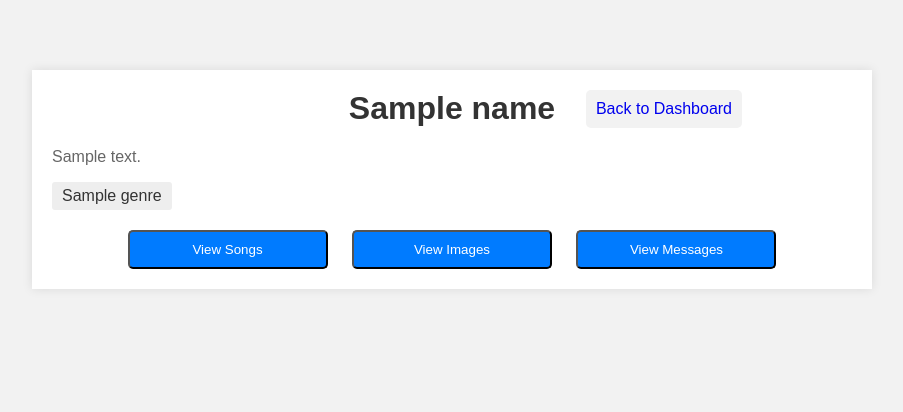
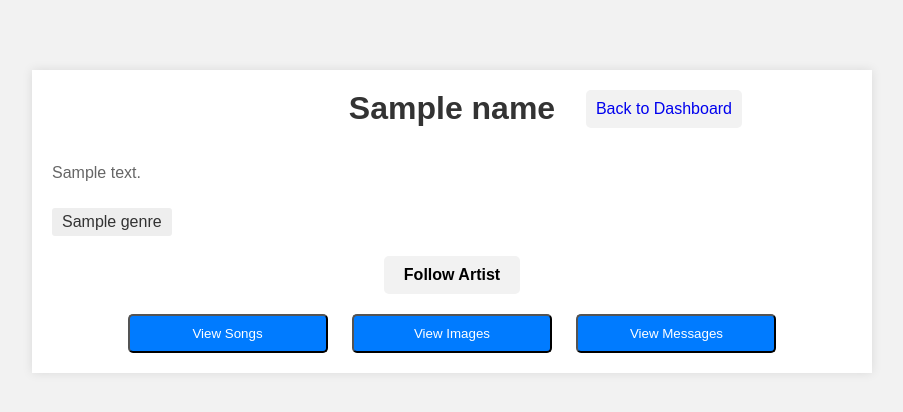
Before and after one commit to haydenroberts130/Music, a Flask app: template templates/artist.html in a window 1280 px wide. Shown: the top 412 px of the page, without its empty margins (188-1091 px from the left). Run offline with Flask 3, Linux system fonts and the light colour scheme; the template is opened without the code that fills it: most values are stand-ins (such as "Sample title", 1, 10 or a date in 2020).

Commit message:
follow/unfollow button

```diff
--- a/app.py
+++ b/app.py
@@ -110,7 +110,15 @@ def artist(name):
         artist_docs = artist_ref.stream()
         for doc in artist_docs:
             artist = doc.to_dict()
-            return render_template('artist.html', name=artist['name'], description=artist['description'], genres=artist['genres'], current_user=current_user.id, email=artist['email'])
+            current_user_id = current_user.id
+            fan_ref = db.collection('fans').where('email', '==', current_user_id).limit(1).get()
+            current_user_following = False
+            if len(fan_ref) > 0:
+                fan_doc = fan_ref[0].to_dict()
+                if 'following' in fan_doc:
+                     if artist['email'] in fan_doc['following']:
+                        current_user_following = True
+            return render_template('artist.html', name=artist['name'], description=artist['description'], genres=artist['genres'], current_user=current_user.id, email=artist['email'], current_user_following = current_user_following)
     return render_template('dash.html')
 
 def create_bucket_if_not_exists(bucket_name):
@@ -247,5 +255,43 @@ def view_messages(name):
                 messages.extend(artist_messages)
     return render_template('view_messages.html', messages=messages, name=name)
 
+@app.route('/follow_artist', methods=['POST'])
+def follow_artist():
+    email = request.form.get('email')
+    current_user_id = request.form.get('current_user')
+    artist_ref = db.collection('artists').where('email', '==', email).limit(1).get()
+    if len(artist_ref) > 0:
+        artist_doc = artist_ref[0].reference
+        artist_doc.update({
+            'followers': firestore.ArrayUnion([current_user_id])
+        })
+
+    fan_ref = db.collection('fans').where('email', '==', current_user_id).limit(1).get()
+    if len(fan_ref) > 0:
+        fan_doc = fan_ref[0].reference
+        fan_doc.update({
+            'following': firestore.ArrayUnion([email])
+        })
+    return redirect('/dash')
+
+@app.route('/unfollow_artist', methods=['POST'])
+def unfollow_artist():
+    email = request.form.get('email')
+    current_user_id = request.form.get('current_user')
+    artist_ref = db.collection('artists').where('email', '==', email).limit(1).get()
+    if len(artist_ref) > 0:
+        artist_doc = artist_ref[0].reference
+        artist_doc.update({
+            'followers': firestore.ArrayRemove([current_user_id])
+        })
+
+    fan_ref = db.collection('fans').where('email', '==', current_user_id).limit(1).get()
+    if len(fan_ref) > 0:
+        fan_doc_ref = fan_ref[0].reference
+        fan_doc_ref.update({
+            'following': firestore.ArrayRemove([email])
+        })
+    return redirect('/dash')
+
 if __name__ == "__main__":
     app.run(port=5001, debug=True)
--- a/templates/artist.html
+++ b/templates/artist.html
@@ -17,6 +17,9 @@
             padding: 20px;
             background-color: white;
             box-shadow: 0px 0px 10px rgba(0, 0, 0, 0.1);
+            display: flex;
+            flex-direction: column;
+            align-items: left;
         }
 
         h1 {
@@ -109,6 +112,45 @@
         .styled-button:hover {
             background-color: #0056b3;
         }
+
+        .follow-artist-section {
+            margin-top: 20px;
+            text-align: center;
+        }
+
+        .follow-artist-button {
+            padding: 10px 20px;
+            background-color: #f2f2f2;
+            color: #000;
+            border: none;
+            border-radius: 5px;
+            cursor: pointer;
+            font-size: 16px;
+            font-weight: bold;
+            text-decoration: none;
+        }
+
+        .follow-artist-button:hover {
+            background-color: #45a049;
+            color: white;
+        }
+
+        .unfollow-artist-button {
+            padding: 10px 20px;
+            background-color: #f2f2f2;
+            color: #000;
+            border: none;
+            border-radius: 5px;
+            cursor: pointer;
+            font-size: 16px;
+            font-weight: bold;
+            text-decoration: none;
+        }
+
+        .unfollow-artist-button:hover {
+            background-color: maroon;
+            color: white;
+        }
     </style>
 </head>
 <body>
@@ -144,6 +186,24 @@
                 <input type="submit" value="Post Message">
             </form>
         </div>
+        {% else %}
+            {% if current_user_following %}
+            <div class="follow-artist-section">
+                <form action="/unfollow_artist" method="post">
+                    <input type="hidden" name="email" value="{{ email }}">
+                    <input type="hidden" name="current_user" value="{{ current_user }}">
+                    <input class="unfollow-artist-button" type="submit" value="Unfollow Artist">
+                </form>
+            </div>
+            {% else %}
+            <div class="follow-artist-section">
+                <form action="/follow_artist" method="post">
+                    <input type="hidden" name="email" value="{{ email }}">
+                    <input type="hidden" name="current_user" value="{{ current_user }}">
+                    <input class="follow-artist-button" type="submit" value="Follow Artist">
+                </form>
+            </div>
+            {% endif %}
         {% endif %}
         <div class="button-section">
             <form action="/artist/{{ name }}/view_songs" method="post" style="display: inline;">
```
